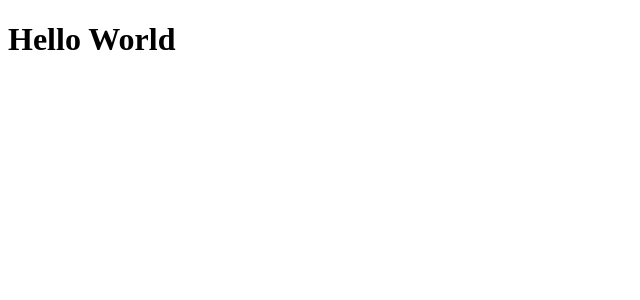
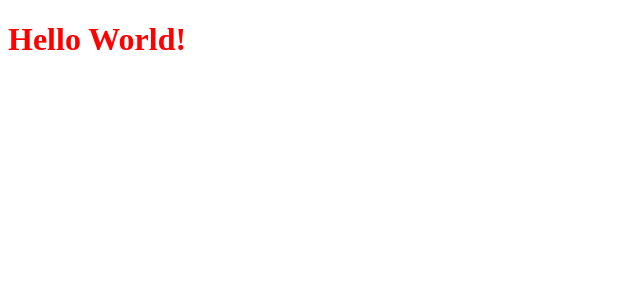
Before and after one commit to Godwin254/securi, a React (Create React App) app in the folder client/: page / in a window 1280 px wide. Shown: the top 300 px of the page, without its empty margins (0-640 px from the left). Built offline with nearby package versions, Linux system fonts and the light colour scheme.

Commit message:
add structure to files

```diff
--- a/client/package.json
+++ b/client/package.json
@@ -6,10 +6,11 @@
     "@testing-library/jest-dom": "^5.16.4",
     "@testing-library/react": "^13.3.0",
     "@testing-library/user-event": "^13.5.0",
+    "node-sass": "^7.0.1",
     "react": "^18.2.0",
     "react-dom": "^18.2.0",
     "react-router-dom": "^6.3.0",
-    "react-scripts": "5.0.1",
+    "react-scripts": "^5.0.1",
     "web-vitals": "^2.1.4"
   },
   "scripts": {
--- a/client/src/App.js
+++ b/client/src/App.js
@@ -1,8 +1,9 @@
+import './styles/components/App.scss'
 
 function App() {
   return (
     <div className="App">
-      <h1>Hello World</h1>
+      <h1>Hello World!</h1>
     </div>
   );
 }
--- a/client/src/index.js
+++ b/client/src/index.js
@@ -1,5 +1,6 @@
 import React from 'react';
 import ReactDOM from 'react-dom/client';
+import './styles/Styles.scss'
 import App from './App';
 import reportWebVitals from './reportWebVitals';
 
--- /dev/null
+++ b/client/src/styles/Styles.scss
@@ -0,0 +1 @@
+@use './components/App';
--- /dev/null
+++ b/client/src/styles/components/App.scss
@@ -0,0 +1,3 @@
+.App{
+    color: red;
+}
```
Also changed, not shown: 1 other file (tests, documents, lock files or other folders).
